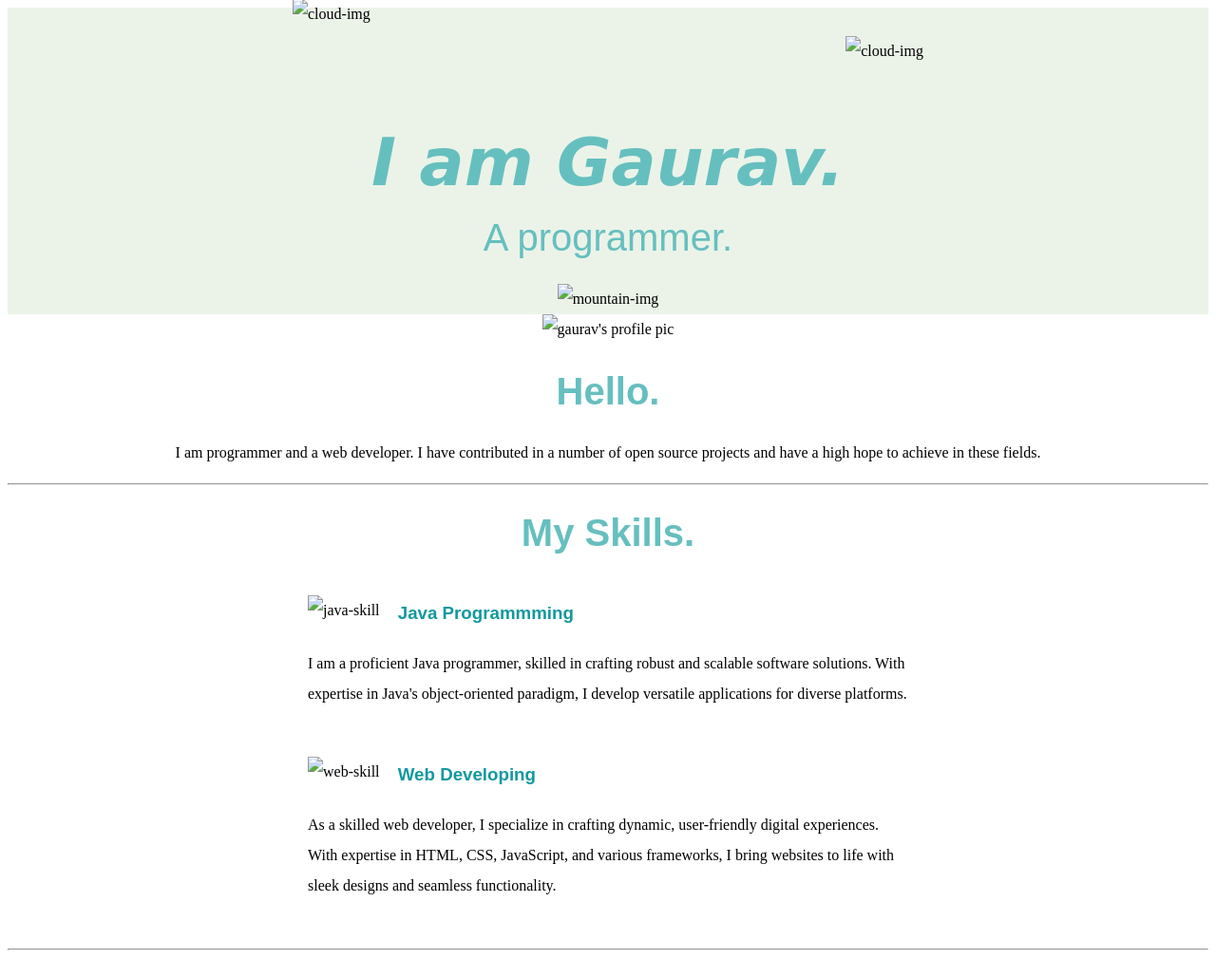
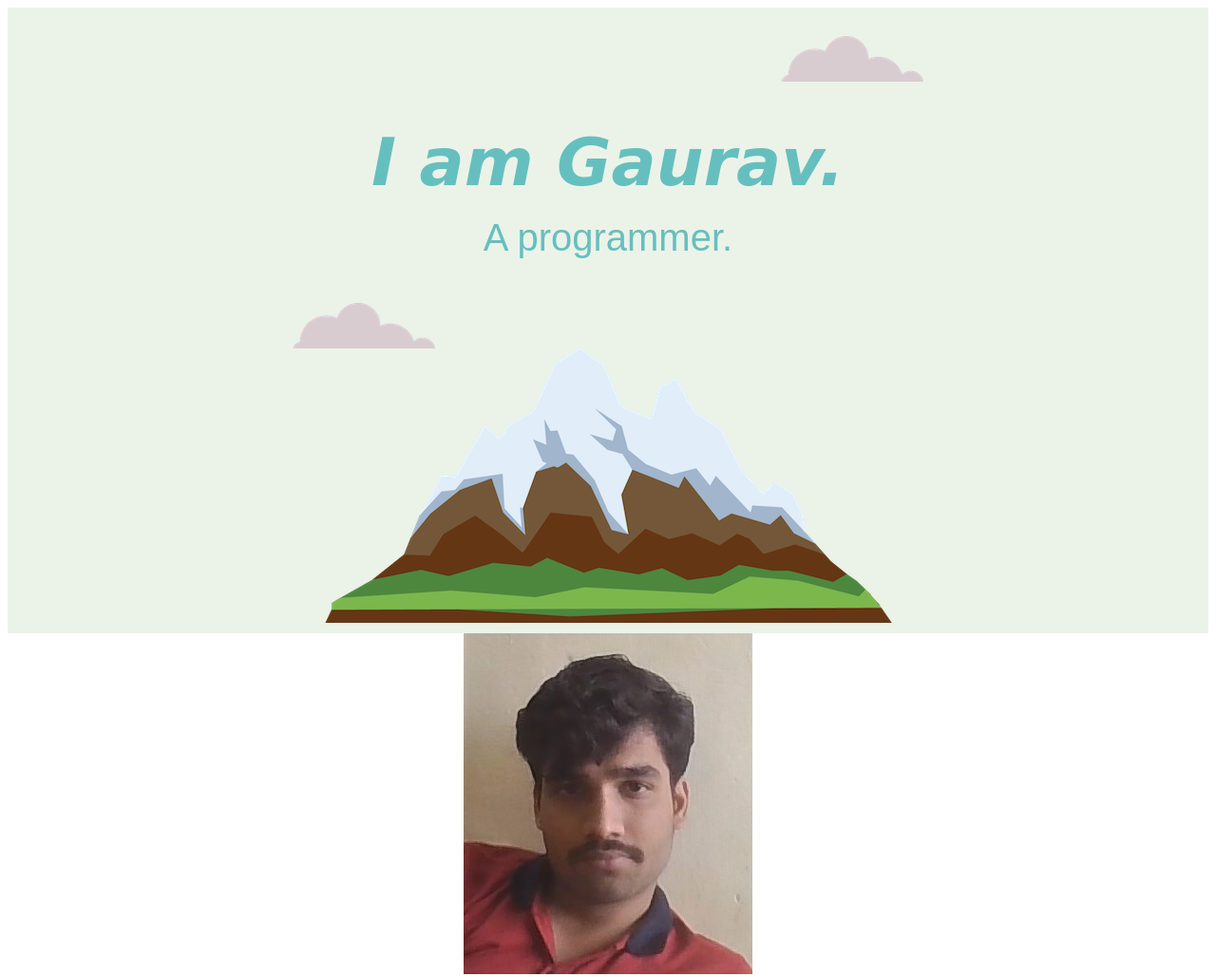
Before and after one commit to itzgaurav2005/My-website, a plain HTML site: page index.html in a window 1280 px wide. Shown: the top 1029 px of the page at 95% size. Drawn offline with Linux system fonts and the light colour scheme.

Commit message:
Update index.html

```diff
--- a/index.html
+++ b/index.html
@@ -7,15 +7,15 @@
     <link rel="icon" href="favicon.ico">
   <body>
     <div class="top">
-      <img class="top-cloud" src="images/cloud.png" alt="cloud-img">
+      <img class="top-cloud" src="cloud.png" alt="cloud-img">
       <h1><em>I am Gaurav.</em></h1>
       <h2 class="a_pro">A programmer.</h2>
-      <img class="bottom-cloud" src="images/cloud.png" alt="cloud-img">
-      <img class="mountain" src="images/mountain.png" alt="mountain-img">
+      <img class="bottom-cloud" src="cloud.png" alt="cloud-img">
+      <img class="mountain" src="mountain.png" alt="mountain-img">
     </div>
     <div class="mid">
       <div class="profile">
-        <img src="images/gkp.jpg" alt="gaurav's profile pic">
+        <img src="gkp.jpg" alt="gaurav's profile pic">
         <h2>Hello.</h2>
         <p>I am programmer and a web developer. I have contributed in a number of open source projects and have a high hope to achieve in these fields. </p>
       </div>
@@ -23,12 +23,12 @@
       <div class="skills">
         <h2>My Skills.</h2>
         <div class="skill-row">
-          <img class="java" src="images/java.png" alt="java-skill" >
+          <img class="java" src="java.png" alt="java-skill" >
           <h3>Java Programmming</h3>
           <p>I am a proficient Java programmer, skilled in crafting robust and scalable software solutions. With expertise in Java's object-oriented paradigm, I develop versatile applications for diverse platforms. </p>
         </div>
         <div class="skill-row">
-          <img class="web-d" src="images/web dev.jpeg" alt="web-skill" height="15%" width="15%">
+          <img class="web-d" src="web dev.jpeg" alt="web-skill" height="15%" width="15%">
           <h3>Web Developing</h3>
           <p>As a skilled web developer, I specialize in crafting dynamic, user-friendly digital experiences. With expertise in HTML, CSS, JavaScript, and various frameworks, I bring websites to life with sleek designs and seamless functionality.</p>
         </div>
```
